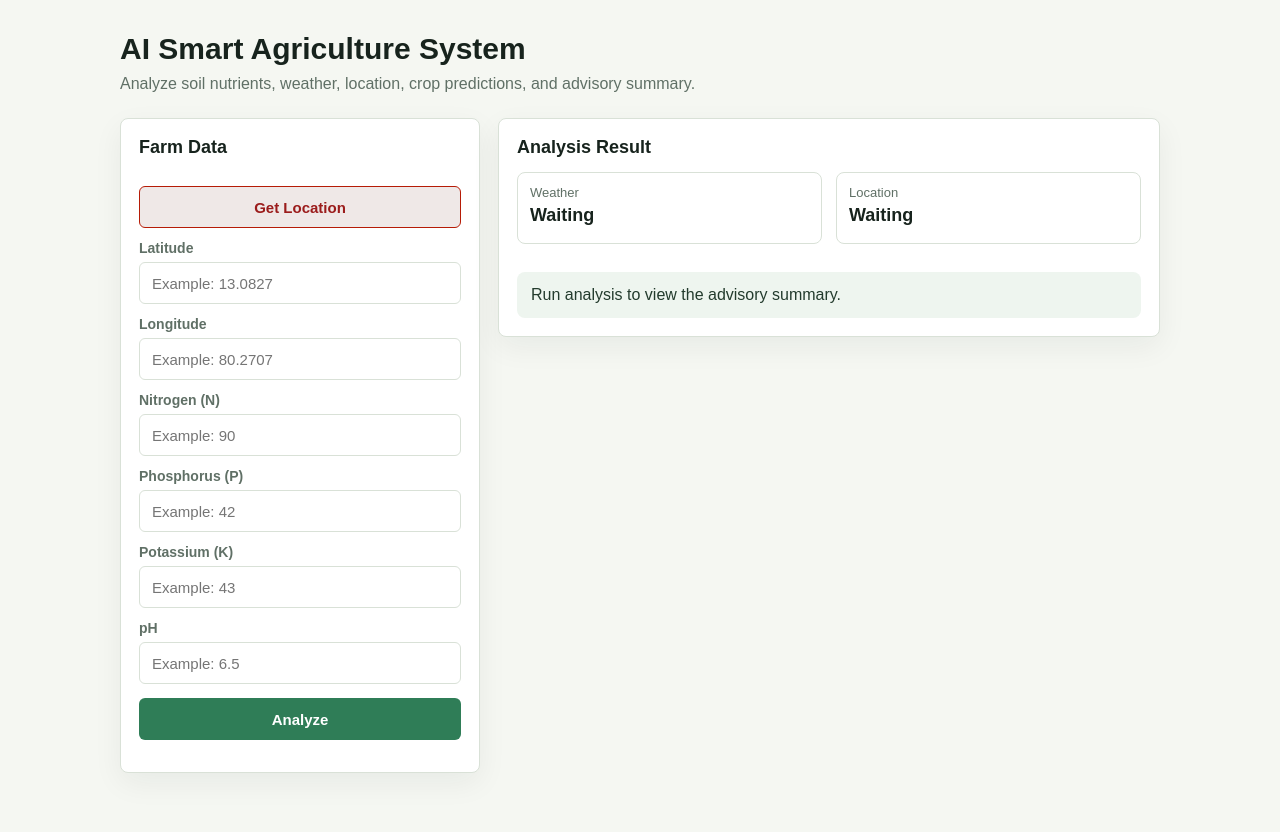
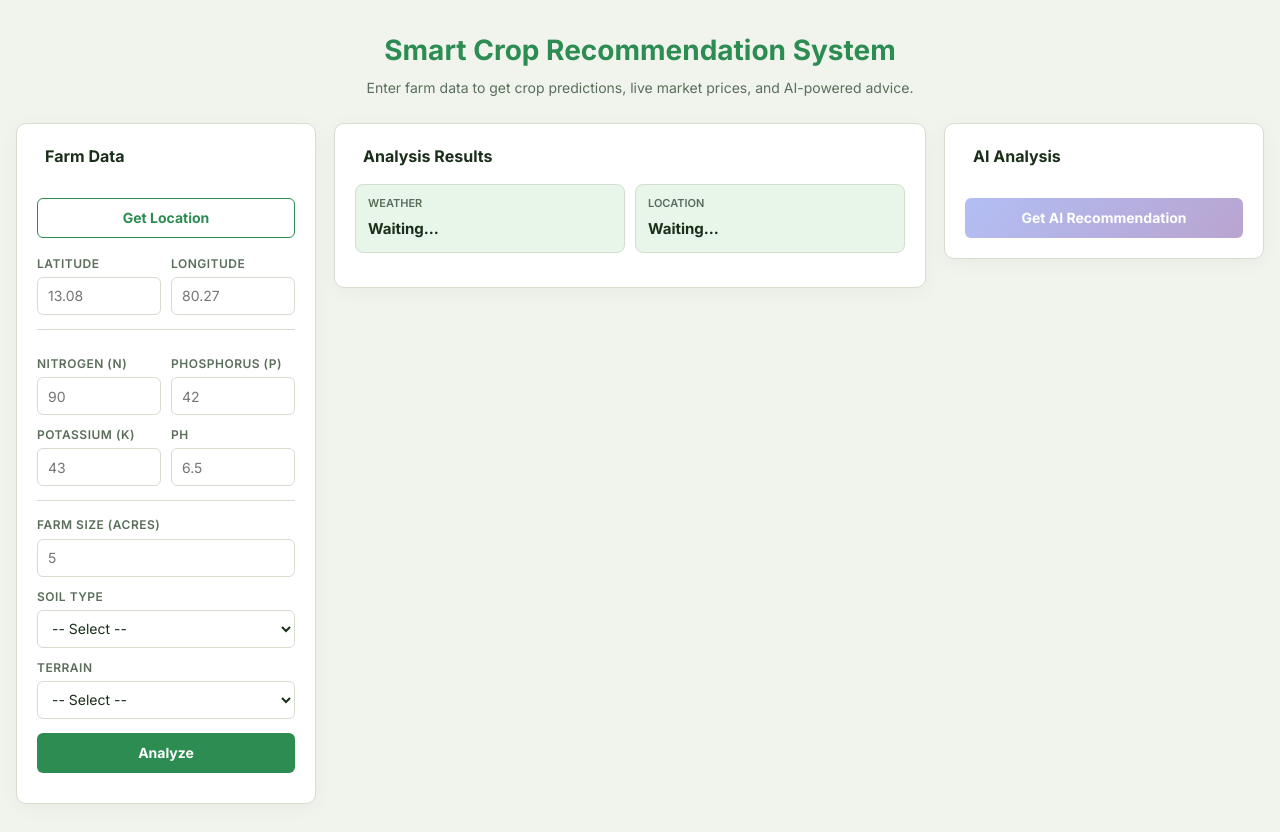
Before and after one commit to Nandakumar005/ai_crop_prediction, a Flask app: page / in a window 1280 px wide. Before the commit the page ends 773 px from the top, so only its background shows below. Run offline with Flask 3, Linux system fonts and the light colour scheme; parts of the project's set-up code (start-up, migrations or seed data) failed here and were passed over.

Commit message:
finally added live market data removed reliance on gemini now its optional .gemini can now use the terrain and soil data to recommend best of the top 5 crop

```diff
--- a/app.py
+++ b/app.py
@@ -6,9 +6,10 @@ import matplotlib.pyplot as plt
 from flask import Flask, jsonify, render_template, request
 
 from services.crop_service import predict_top_crops
-from services.gemini_service import estimate_crop_values
+from services.gemini_service import get_gemini_summary
 from services.location_service import get_location_details
 from services.weather_data import get_weather_data
+from services.market_service import get_live_market_data
 
 CHART_PATH = "static/chart.png"
 
@@ -26,40 +27,46 @@ def analyze():
     data = request.json
     lat = float(data["lat"])
     lon = float(data["lon"])
-    n_value = float(data["N"])
-    p_value = float(data["P"])
-    k_value = float(data["K"])
-    ph_value = float(data["ph"])
+    n = float(data["N"])
+    p = float(data["P"])
+    k = float(data["K"])
+    ph = float(data["ph"])
 
     weather = get_weather_data(lat, lon)
     location = get_location_details(lat, lon)
-    rainfall = weather["rainfall"] or 100
-    candidate_crops = predict_top_crops(
-        n_value,
-        p_value,
-        k_value,
-        weather["temperature"],
-        weather["humidity"],
-        ph_value,
-        rainfall,
-        top_n=5,
-    )
-    gemini_result = estimate_crop_values(weather, location, candidate_crops)
-    chart_url = generate_value_chart(gemini_result["crops"])
 
-    result = {
+    temp = weather["temperature"] if weather["temperature"] is not None else 25
+    hum = weather["humidity"] if weather["humidity"] is not None else 60
+    rain = weather["rainfall"] or 100
+
+    crops = predict_top_crops(n, p, k, temp, hum, ph, rain, top_n=5)
+    market = get_live_market_data(crops)
+    chart = make_chart(market)
+
+    return jsonify({
         "weather": weather,
         "location": location,
-        "crops": gemini_result["crops"],
-        "summary": gemini_result["summary"],
-        "chart_url": chart_url,
-    }
+        "crops": market,
+        "chart_url": chart,
+    })
+
+
+@app.route("/gemini_summary", methods=["POST"])
+def gemini_summary():
+    data = request.json
+    weather = data.get("weather", {})
+    location = data.get("location", {})
+    crops = data.get("crops", [])
+    soil_npk = data.get("soil_npk", {})
+    farm_info = data.get("farm_info", {})
+
+    result = get_gemini_summary(weather, location, crops, soil_npk, farm_info)
     return jsonify(result)
 
 
-def generate_value_chart(crops):
-    names = [crop["crop"].title() for crop in crops if crop.get("estimated_value")]
-    values = [crop["estimated_value"] for crop in crops if crop.get("estimated_value")]
+def make_chart(crops):
+    names = [c["crop"].title() for c in crops if c.get("estimated_value")]
+    values = [c["estimated_value"] for c in crops if c.get("estimated_value")]
 
     plt.figure(figsize=(8, 4.5))
     if names and values:
@@ -68,22 +75,20 @@ def generate_value_chart(crops):
         plt.xlabel("Crop")
         plt.title("Top crops by estimated price")
         plt.xticks(rotation=20, ha="right")
-        for bar, value in zip(bars, values):
+        for bar, val in zip(bars, values):
             plt.text(
-                bar.get_x() + bar.get_width() / 2,
-                bar.get_height(),
-                f"{value:.0f}",
-                ha="center",
-                va="bottom",
-                fontsize=9,
+                bar.get_x() + bar.get_width() / 2, bar.get_height(),
+                f"{val:.0f}", ha="center", va="bottom", fontsize=9,
             )
     else:
-        plt.text(0.5, 0.5, "No estimated values available", ha="center", va="center", fontsize=14)
+        plt.text(0.5, 0.5, "No data available", ha="center", va="center", fontsize=14)
         plt.axis("off")
 
     plt.tight_layout()
     plt.savefig(CHART_PATH, dpi=140)
     plt.close()
     return f"/static/chart.png?t={int(time.time())}"
+
+
 if __name__ == "__main__":
     app.run(debug=True)
--- a/templates/index.html
+++ b/templates/index.html
@@ -1,58 +1,64 @@
 <!doctype html>
 <html lang="en">
+
 <head>
   <meta charset="utf-8">
   <meta name="viewport" content="width=device-width, initial-scale=1">
   <title>AI Smart Agriculture System</title>
+  <link href="https://fonts.googleapis.com/css2?family=Inter:wght@400;600;700&display=swap" rel="stylesheet">
   <style>
     :root {
-      color-scheme: light;
-      --bg: #f5f7f2;
+      --bg: #f0f4ed;
       --panel: #ffffff;
-      --ink: #17231d;
-      --muted: #607066;
-      --line: #d9e1d7;
-      --brand: #2f7d57;
-      --brand-dark: #235d42;
-      --warn: #8a5a00;
-      --danger: #9b1c1c;
+      --ink: #1a2e1a;
+      --muted: #5a6e5a;
+      --line: #d4ddd0;
+      --brand: #2d8c52;
+      --brand-hover: #236d3f;
+      --accent: #e8f5e9;
+      --danger: #c0392b;
+      --gold: #f39c12;
+      --radius: 10px;
     }
 
     * {
       box-sizing: border-box;
+      margin: 0;
+      padding: 0;
     }
 
     body {
-      margin: 0;
-      font-family: Arial, Helvetica, sans-serif;
+      font-family: 'Inter', Arial, sans-serif;
       background: var(--bg);
       color: var(--ink);
+      line-height: 1.6;
     }
 
     main {
-      width: min(1040px, calc(100% - 32px));
-      margin: 32px auto;
+      width: min(1380px, calc(100% - 32px));
+      margin: 28px auto;
     }
 
     header {
-      margin-bottom: 22px;
+      margin-bottom: 24px;
+      text-align: center;
     }
 
-    h1 {
-      margin: 0 0 6px;
-      font-size: 30px;
+    header h1 {
+      font-size: 28px;
       font-weight: 700;
+      color: var(--brand);
     }
 
-    p {
-      margin: 0;
+    header p {
       color: var(--muted);
-      line-height: 1.5;
+      font-size: 14px;
+      margin-top: 4px;
     }
 
     .layout {
       display: grid;
-      grid-template-columns: 360px 1fr;
+      grid-template-columns: 300px 1fr 320px;
       gap: 18px;
       align-items: start;
     }
@@ -60,87 +66,138 @@
     section {
       background: var(--panel);
       border: 1px solid var(--line);
-      border-radius: 8px;
-      padding: 18px;
-      box-shadow: 0 10px 30px rgba(20, 42, 27, 0.06);
+      border-radius: var(--radius);
+      padding: 20px;
+      box-shadow: 0 4px 20px rgba(0, 0, 0, 0.04);
     }
 
     h2 {
-      margin: 0 0 14px;
-      font-size: 18px;
+      font-size: 16px;
+      font-weight: 700;
+      margin-bottom: 14px;
+      color: var(--ink);
+      display: flex;
+      align-items: center;
+      gap: 8px;
+    }
+
+    h2 .icon {
+      font-size: 20px;
     }
 
     label {
       display: block;
-      margin: 12px 0 6px;
+      margin: 10px 0 4px;
       color: var(--muted);
-      font-size: 14px;
-      font-weight: 700;
+      font-size: 12px;
+      font-weight: 600;
+      text-transform: uppercase;
+      letter-spacing: 0.5px;
     }
 
-    input {
+    input,
+    select {
       width: 100%;
-      height: 42px;
+      height: 38px;
       border: 1px solid var(--line);
       border-radius: 6px;
-      padding: 0 12px;
-      font-size: 15px;
+      padding: 0 10px;
+      font-size: 14px;
+      font-family: inherit;
       color: var(--ink);
       background: #fff;
+      transition: border-color 0.2s;
+    }
+
+    input:focus,
+    select:focus {
+      outline: none;
+      border-color: var(--brand);
+      box-shadow: 0 0 0 3px rgba(45, 140, 82, 0.1);
+    }
+
+    .row {
+      display: grid;
+      grid-template-columns: 1fr 1fr;
+      gap: 10px;
     }
 
     button {
       width: 100%;
-      height: 42px;
-      border: 0;
+      height: 40px;
+      border: none;
       border-radius: 6px;
       margin-top: 14px;
+      font-size: 14px;
+      font-weight: 700;
+      font-family: inherit;
+      cursor: pointer;
+      transition: all 0.2s;
+    }
+
+    .btn-primary {
       background: var(--brand);
       color: #fff;
-      font-size: 15px;
-      font-weight: 700;
-      cursor: pointer;
     }
 
-    button.secondary {
-      background: #efe8e7;
-      color: var(--danger);
-      border: 1px solid #b61b06;
+    .btn-primary:hover {
+      background: var(--brand-hover);
+    }
+
+    .btn-secondary {
+      background: #fff;
+      color: var(--brand);
+      border: 1.5px solid var(--brand);
+    }
+
+    .btn-secondary:hover {
+      background: var(--accent);
+    }
+
+    .btn-gemini {
+      background: linear-gradient(135deg, #667eea 0%, #764ba2 100%);
+      color: #fff;
+    }
+
+    .btn-gemini:hover {
+      opacity: 0.9;
     }
 
     button:disabled {
-      cursor: wait;
-      opacity: 0.75;
+      cursor: not-allowed;
+      opacity: 0.5;
     }
 
     .grid {
       display: grid;
-      grid-template-columns: repeat(2, minmax(0, 1fr));
-      gap: 14px;
+      grid-template-columns: repeat(2, 1fr);
+      gap: 10px;
     }
 
     .metric {
       border: 1px solid var(--line);
       border-radius: 8px;
-      padding: 12px;
-      min-height: 72px;
+      padding: 10px 12px;
+      background: var(--accent);
     }
 
     .metric span {
       display: block;
       color: var(--muted);
-      font-size: 13px;
-      margin-bottom: 5px;
+      font-size: 11px;
+      font-weight: 600;
+      text-transform: uppercase;
+      margin-bottom: 4px;
     }
 
     .metric strong {
-      font-size: 18px;
+      font-size: 15px;
     }
 
     .crop-list {
       display: grid;
-      gap: 10px;
-      margin: 14px 0 0;
+      gap: 8px;
+      margin-top: 14px;
       padding: 0;
       list-style: none;
     }
@@ -148,24 +205,22 @@
     .crop-item {
       display: flex;
       justify-content: space-between;
-      gap: 12px;
+      align-items: center;
       border: 1px solid var(--line);
       border-radius: 8px;
-      padding: 12px;
+      padding: 10px 14px;
+      transition: background 0.15s;
+    }
+
+    .crop-item:hover {
+      background: var(--accent);
     }
 
     .crop-item small {
       display: block;
       color: var(--muted);
-      margin-top: 4px;
-    }
-
-    .summary {
-      margin-top: 14px;
-      padding: 14px;
-      background: #eef5ef;
-      border-radius: 8px;
-      color: #233b2d;
+      font-size: 12px;
+      margin-top: 2px;
     }
 
     .chart {
@@ -173,198 +228,344 @@
       margin-top: 14px;
       border: 1px solid var(--line);
       border-radius: 8px;
-      background: #fff;
       display: none;
     }
 
-    .message {
+    .gemini-box {
       margin-top: 14px;
+      padding: 16px;
+      background: linear-gradient(135deg, #f3e7ff 0%, #e8f0ff 100%);
+      border-radius: 8px;
+      border: 1px solid #d4c5f0;
+      display: none;
+      font-size: 14px;
+      line-height: 1.7;
+    }
+
+    .gemini-box .best-crop {
+      display: inline-block;
+      background: linear-gradient(135deg, #667eea, #764ba2);
+      color: white;
+      padding: 3px 12px;
+      border-radius: 20px;
+      font-size: 13px;
+      font-weight: 700;
+      margin-bottom: 10px;
+    }
+
+    .status {
+      margin-top: 10px;
+      font-size: 13px;
       color: var(--muted);
     }
 
-    .error {
+    .status.error {
       color: var(--danger);
-      font-weight: 700;
+      font-weight: 600;
     }
 
-    .warning {
-      color: var(--warn);
+    .divider {
+      height: 1px;
+      background: var(--line);
+      margin: 14px 0;
+    }
+
+    @media (max-width: 1100px) {
+      .layout {
+        grid-template-columns: 300px 1fr;
+      }
+
+      .gemini-section {
+        grid-column: 1 / -1;
+      }
     }
 
     @media (max-width: 820px) {
       main {
-        width: min(100% - 24px, 720px);
-        margin: 22px auto;
+        width: calc(100% - 24px);
       }
 
       .layout {
         grid-template-columns: 1fr;
       }
+
+      .gemini-section {
+        grid-column: auto;
+      }
     }
   </style>
 </head>
+
 <body>
   <main>
     <header>
-      <h1>AI Smart Agriculture System</h1>
-      <p>Analyze soil nutrients, weather, location, crop predictions, and advisory summary.</p>
+      <h1>Smart Crop Recommendation System</h1>
+      <p>Enter farm data to get crop predictions, live market prices, and AI-powered advice.</p>
     </header>
 
     <div class="layout">
+
+      <!-- LEFT: Input Panel -->
       <section>
-        <h2>Farm Data </h2>
-        <button class="secondary" id="locationBtn" type="button">Get Location</button>
+        <h2><span class="icon"></span> Farm Data</h2>
 
-        <label for="lat">Latitude</label>
-        <input id="lat" type="number" step="any" placeholder="Example: 13.0827">
+        <button class="btn-secondary" id="locationBtn" type="button">Get Location</button>
 
-        <label for="lon">Longitude</label>
-        <input id="lon" type="number" step="any" placeholder="Example: 80.2707">
+        <div class="row" style="margin-top: 6px;">
+          <div>
+            <label for="lat">Latitude</label>
+            <input id="lat" type="number" step="any" placeholder="13.08">
+          </div>
+          <div>
+            <label for="lon">Longitude</label>
+            <input id="lon" type="number" step="any" placeholder="80.27">
+          </div>
+        </div>
 
-        <label for="n">Nitrogen (N)</label>
-        <input id="n" type="number" step="any" placeholder="Example: 90">
+        <div class="divider"></div>
 
-        <label for="p">Phosphorus (P)</label>
-        <input id="p" type="number" step="any" placeholder="Example: 42">
+        <div class="row">
+          <div>
+            <label for="n">Nitrogen (N)</label>
+            <input id="n" type="number" step="any" placeholder="90">
+          </div>
+          <div>
+            <label for="p">Phosphorus (P)</label>
+            <input id="p" type="number" step="any" placeholder="42">
+          </div>
+        </div>
 
-        <label for="k">Potassium (K)</label>
-        <input id="k" type="number" step="any" placeholder="Example: 43">
+        <div class="row">
+          <div>
+            <label for="k">Potassium (K)</label>
+            <input id="k" type="number" step="any" placeholder="43">
+          </div>
+          <div>
+            <label for="ph">pH</label>
+            <input id="ph" type="number" step="any" placeholder="6.5">
+          </div>
+        </div>
 
-        <label for="ph">pH</label>
-        <input id="ph" type="number" step="any" placeholder="Example: 6.5">
+        <div class="divider"></div>
 
-        <button id="analyzeBtn" type="button">Analyze</button>
-        <div class="message" id="status"></div>
+        <label for="farm_size">Farm Size (acres)</label>
+        <input id="farm_size" type="number" step="any" placeholder="5">
+
+        <label for="soil_type">Soil Type</label>
+        <select id="soil_type">
+          <option value="">-- Select --</option>
+          <option value="Alluvial">Alluvial</option>
+          <option value="Black (Regur)">Black (Regur)</option>
+          <option value="Red">Red</option>
+          <option value="Laterite">Laterite</option>
+          <option value="Sandy">Sandy</option>
+          <option value="Clay">Clay</option>
+          <option value="Loamy">Loamy</option>
+          <option value="Saline">Saline</option>
+        </select>
+
+        <label for="terrain">Terrain</label>
+        <select id="terrain">
+          <option value="">-- Select --</option>
+          <option value="Plain">Plain / Flatland</option>
+          <option value="Hilly">Hilly</option>
+          <option value="Coastal">Coastal</option>
+          <option value="Plateau">Plateau</option>
+          <option value="River Delta">River Delta</option>
+          <option value="Arid / Desert">Arid / Desert</option>
+        </select>
+
+        <button class="btn-primary" id="analyzeBtn" type="button">Analyze</button>
+        <div class="status" id="status"></div>
       </section>
 
+      <!-- CENTER: Results Panel -->
       <section>
-        <h2>Analysis Result</h2>
+        <h2><span class="icon"></span> Analysis Results</h2>
         <div class="grid">
           <div class="metric">
             <span>Weather</span>
-            <strong id="weather">Waiting</strong>
+            <strong id="weather">Waiting...</strong>
           </div>
           <div class="metric">
             <span>Location</span>
-            <strong id="location">Waiting</strong>
+            <strong id="location">Waiting...</strong>
           </div>
         </div>
+        <ul class="crop-list" id="crops"></ul>
+        <img class="chart" id="chart" alt="Crop price chart">
+      </section>
 
-        <ul class="crop-list" id="crops"></ul>
-        <img class="chart" id="chart" alt="Crop estimated price bar chart">
-        <div class="summary" id="summary">Run analysis to view the advisory summary.</div>
+      <!-- RIGHT: Gemini Panel -->
+      <section class="gemini-section">
+        <h2><span class="icon"></span>AI Analysis</h2>
+        <button class="btn-gemini" id="geminiBtn" type="button" disabled>Get AI Recommendation</button>
+        <div class="gemini-box" id="geminiBox">
+          <div class="best-crop" id="bestCrop"></div>
+          <div id="summary"></div>
+        </div>
       </section>
+
     </div>
   </main>
 
   <script>
-    const locationBtn = document.getElementById("locationBtn");
-    const analyzeBtn = document.getElementById("analyzeBtn");
-    const statusEl = document.getElementById("status");
-    const weatherEl = document.getElementById("weather");
-    const locationEl = document.getElementById("location");
-    const cropsEl = document.getElementById("crops");
-    const summaryEl = document.getElementById("summary");
-    const chartEl = document.getElementById("chart");
+    const $ = id => document.getElementById(id);
+    const locationBtn = $("locationBtn");
+    const analyzeBtn = $("analyzeBtn");
+    const geminiBtn = $("geminiBtn");
+    const statusEl = $("status");
+    const weatherEl = $("weather");
+    const locationEl = $("location");
+    const cropsEl = $("crops");
+    const chartEl = $("chart");
+    const geminiBox = $("geminiBox");
+    const bestCropEl = $("bestCrop");
+    const summaryEl = $("summary");
+
+    let currentData = null;
 
     locationBtn.addEventListener("click", () => {
       if (!navigator.geolocation) {
-        setStatus("Geolocation is not supported in this browser.", true);
+        setStatus("Geolocation not supported.", true);
         return;
       }
-
       setStatus("Getting location...");
       navigator.geolocation.getCurrentPosition(
-        (position) => {
-          document.getElementById("lat").value = position.coords.latitude.toFixed(6);
-          document.getElementById("lon").value = position.coords.longitude.toFixed(6);
+        pos => {
+          $("lat").value = pos.coords.latitude.toFixed(6);
+          $("lon").value = pos.coords.longitude.toFixed(6);
           setStatus("Location captured.");
         },
-        () => setStatus("Unable to get location. Enter latitude and longitude manually.", true),
+        () => setStatus("Could not get location. Enter manually.", true),
         { enableHighAccuracy: true, timeout: 10000 }
       );
     });
 
     analyzeBtn.addEventListener("click", async () => {
       const payload = {
-        lat: document.getElementById("lat").value,
-        lon: document.getElementById("lon").value,
-        N: document.getElementById("n").value,
-        P: document.getElementById("p").value,
-        K: document.getElementById("k").value,
-        ph: document.getElementById("ph").value
+        lat: $("lat").value,
+        lon: $("lon").value,
+        N: $("n").value,
+        P: $("p").value,
+        K: $("k").value,
+        ph: $("ph").value,
       };
 
       setLoading(true);
-      setStatus("Analyzing farm data...");
+      setStatus("Analyzing data...");
+      geminiBox.style.display = "none";
 
       try {
-        const response = await fetch("/analyze", {
+        const res = await fetch("/analyze", {
           method: "POST",
           headers: { "Content-Type": "application/json" },
           body: JSON.stringify(payload)
         });
-        const data = await response.json();
+        const data = await res.json();
+        currentData = data;
         renderResult(data);
+        geminiBtn.disabled = false;
         setStatus("Analysis complete.");
-      } catch (error) {
+      } catch (e) {
         weatherEl.textContent = "Failed";
         locationEl.textContent = "Failed";
-        setStatus("Analyze failed. Check the Flask terminal.", true);
+        setStatus("Analysis failed. Check connection.", true);
       }
 
       setLoading(false);
     });
 
+    geminiBtn.addEventListener("click", async () => {
+      if (!currentData) return;
+      geminiBtn.disabled = true;
+      geminiBtn.textContent = " Analyzing...";
+
+      try {
+        const res = await fetch("/gemini_summary", {
+          method: "POST",
+          headers: { "Content-Type": "application/json" },
+          body: JSON.stringify({
+            weather: currentData.weather,
+            location: currentData.location,
+            crops: currentData.crops.map(c => c.crop),
+            soil_npk: {
+              N: $("n").value,
+              P: $("p").value,
+              K: $("k").value,
+              ph: $("ph").value
+            },
+            farm_info: {
+              farm_size: $("farm_size").value || "Not specified",
+              soil_type: $("soil_type").value || "Not specified",
+              terrain: $("terrain").value || "Not specified"
+            }
+          })
+        });
+        const result = await res.json();
+        geminiBox.style.display = "block";
+        bestCropEl.textContent = result.best_crop ? `Best: ${titleCase(result.best_crop)}` : "";
+        bestCropEl.style.display = result.best_crop ? "inline-block" : "none";
+        summaryEl.innerHTML = (result.summary || "No summary available.").replace(/\n/g, "<br>");
+      } catch (e) {
+        geminiBox.style.display = "block";
+        bestCropEl.style.display = "none";
+        summaryEl.textContent = "Failed to get AI summary.";
+      }
+
+      geminiBtn.disabled = false;
+      geminiBtn.textContent = "Get AI Recommendation";
+    });
+
     function renderResult(data) {
-      const weather = data.weather || {};
-      const location = data.location || {};
-      weatherEl.textContent = `${formatValue(weather.temperature)} C, ${formatValue(weather.humidity)}% humidity, ${formatValue(weather.rainfall || 0)} mm rain`;
-      locationEl.textContent = [location.district, location.state].filter(Boolean).join(", ") || "Unknown";
+      const w = data.weather || {};
+      const loc = data.location || {};
+      weatherEl.textContent = `${ fmt(w.temperature) }°C, ${ fmt(w.humidity) }% hum, ${ fmt(w.rainfall || 0) }mm rain`;
+      locationEl.textContent = [loc.district, loc.state].filter(Boolean).join(", ") || "Unknown";
 
       cropsEl.innerHTML = "";
       const crops = data.crops || [];
       if (!crops.length) {
-        cropsEl.innerHTML = "<li class='crop-item'>No crop estimate found.</li>";
+        cropsEl.innerHTML = "<li class='crop-item'>No crops found.</li>";
       } else {
         for (const crop of crops) {
-          const item = document.createElement("li");
-          item.className = "crop-item";
-          item.innerHTML = `
+          const li = document.createElement("li");
+          li.className = "crop-item";
+          li.innerHTML = `
             <div>
               <strong>${titleCase(crop.crop)}</strong>
-              <small>price estimate · ${crop.unit || "Rs/quintal"}</small>
+              <small>${crop.unit || "Rs/quintal"}</small>
             </div>
-            <strong>Rs. ${Number(crop.estimated_value || 0).toFixed(0)}</strong>
+            <strong style="color: var(--brand);">₹${Number(crop.estimated_value || 0).toLocaleString()}</strong>
           `;
-          cropsEl.appendChild(item);
+          cropsEl.appendChild(li);
         }
       }
 
-      summaryEl.textContent = data.summary || "No summary available.";
       if (data.chart_url) {
         chartEl.src = data.chart_url;
         chartEl.style.display = "block";
       }
     }
 
-    function setStatus(message, isError = false) {
-      statusEl.textContent = message;
-      statusEl.className = isError ? "message error" : "message";
+    function setStatus(msg, isError = false) {
+      statusEl.textContent = msg;
+      statusEl.className = isError ? "status error" : "status";
     }
 
-    function setLoading(isLoading) {
-      analyzeBtn.disabled = isLoading;
-      analyzeBtn.textContent = isLoading ? "Analyzing..." : "Analyze";
+    function setLoading(on) {
+      analyzeBtn.disabled = on;
+      analyzeBtn.textContent = on ? "Analyzing..." : "Analyze";
     }
 
-    function formatValue(value) {
-      return value === null || value === undefined ? "N/A" : value;
+    function fmt(v) {
+      return v === null || v === undefined ? "N/A" : v;
     }
 
-    function titleCase(value) {
-      return String(value || "").replace(/\b\w/g, (char) => char.toUpperCase());
+    function titleCase(s) {
+      return String(s || "").replace(/\b\w/g, c => c.toUpperCase());
     }
   </script>
 </body>
+
 </html>
```
Also changed, not shown: services/gemini_service.py (+33 -21 lines), services/location_service.py (+14 -7 lines), services/market_service.py (added, +62 -0 lines), services/weather_data.py (+18 -10 lines), static/chart.png.
